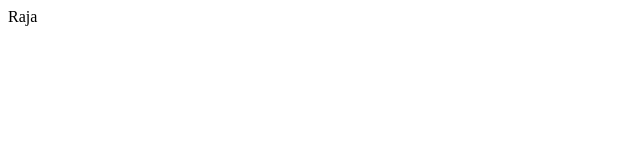
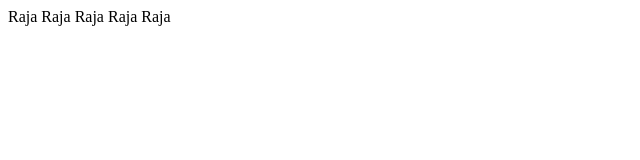
Before and after one commit to manish1859/FirstDemo, a plain HTML site: page Raja.html in a window 1280 px wide. Shown: the whole page, without its empty margins (0-640 px from the left). Drawn offline with Linux system fonts and the light colour scheme.

Commit message:
hello raja babu

```diff
--- a/Raja.html
+++ b/Raja.html
@@ -7,6 +7,10 @@
 </head>
 <body>
     Raja
+    Raja
+    Raja
+    Raja
+    Raja
 </body>
 
 </html>
```
